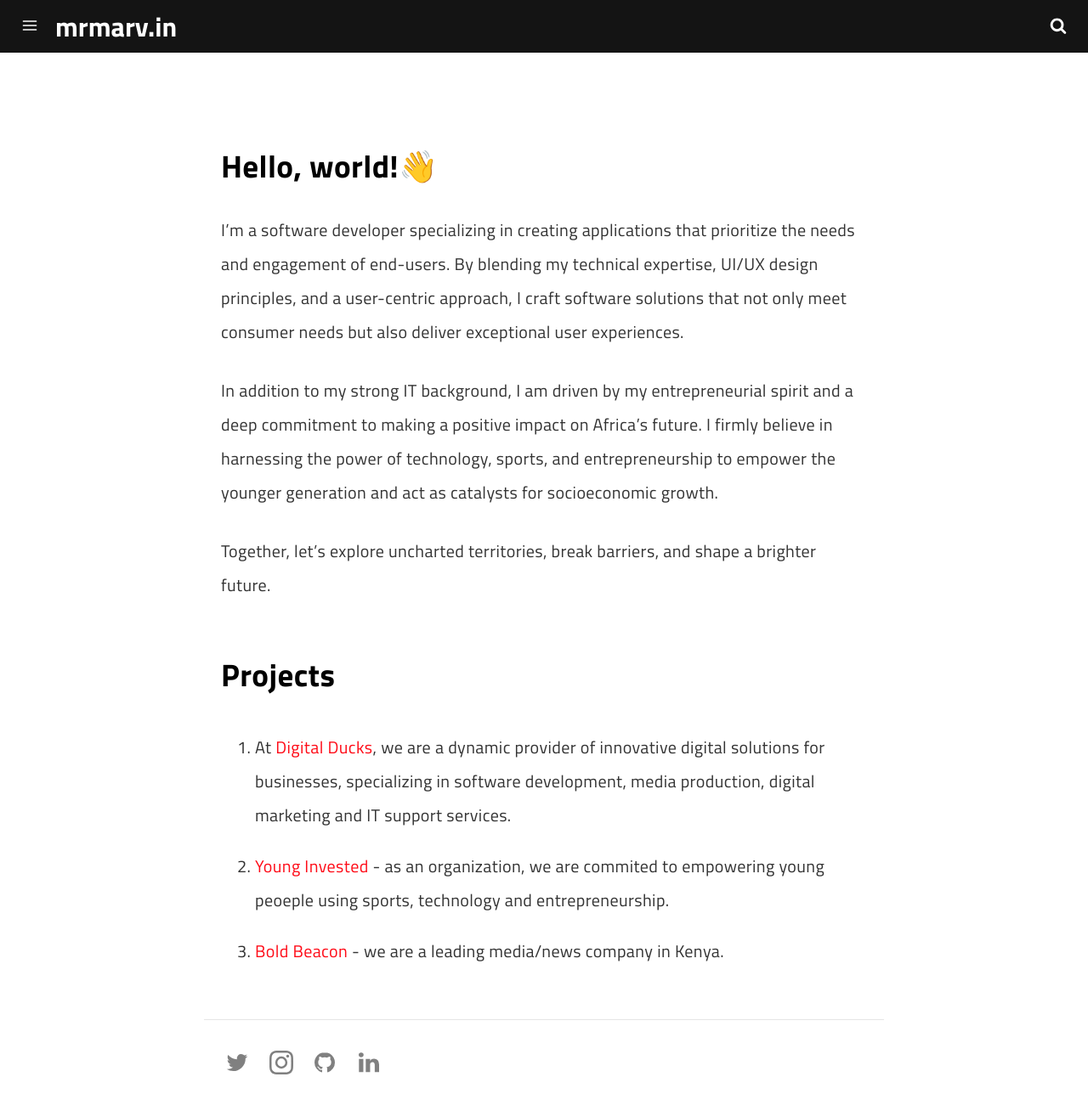
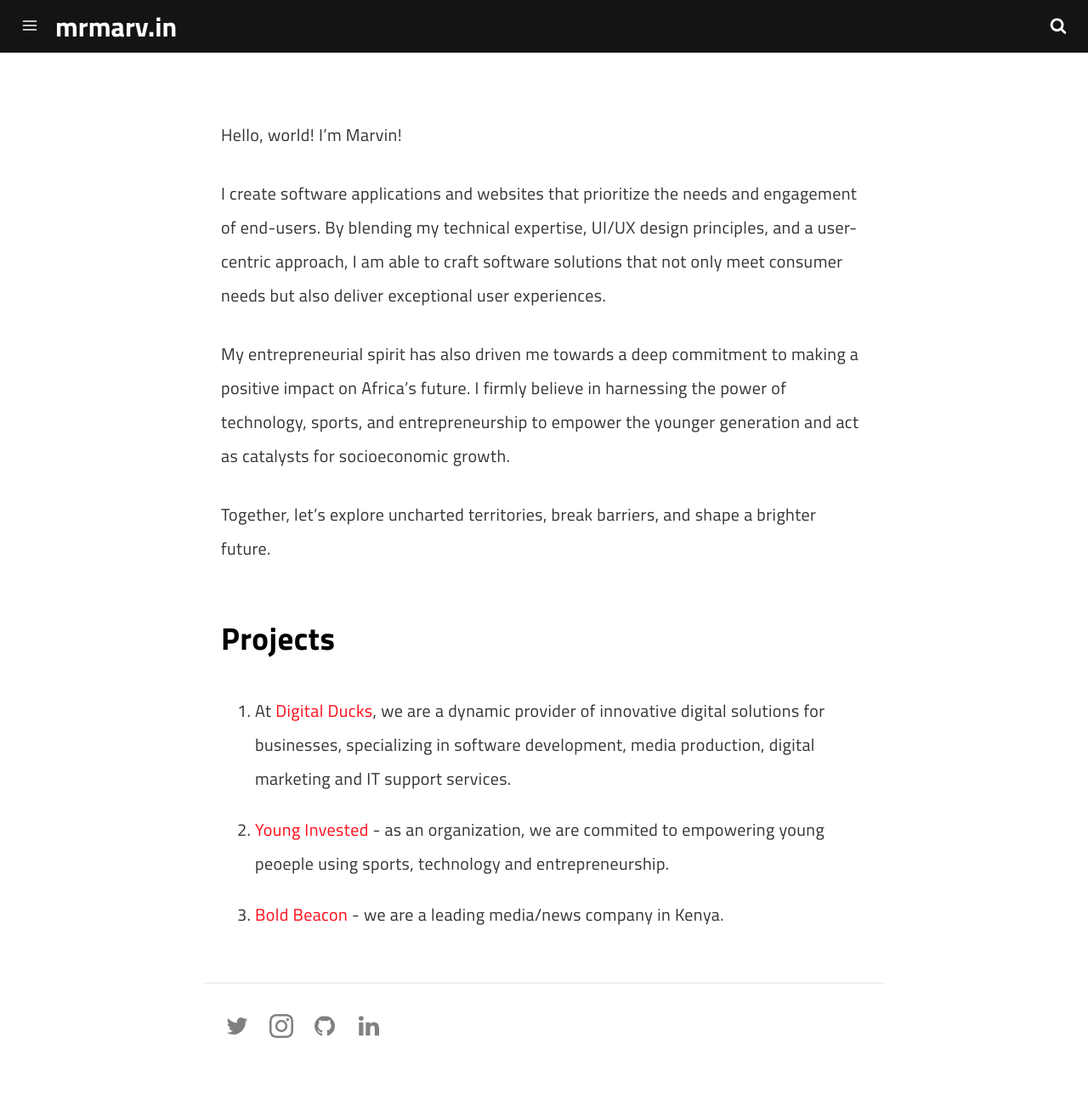
Before and after one commit to marv0/marv0.github.io, a Jekyll site: the page built from pages/about.md, in a window 1280 px wide and 1301 px high. Shown: the whole window at 85% size. Built offline with Jekyll 4.4.1, drawn with Linux system fonts in a browser that asks for light colours; a script that is not in the unit is left out.

Commit message:
Update about.md

```diff
--- a/pages/about.md
+++ b/pages/about.md
@@ -6,12 +6,11 @@ title: About
 description: Some description.
 permalink: /about/
 ---
+Hello, world! I'm Marvin!
 
-## Hello, world!👋
+I create software applications and websites that prioritize the needs and engagement of end-users. By blending my technical expertise, UI/UX design principles, and a user-centric approach, I am able to craft software solutions that not only meet consumer needs but also deliver exceptional user experiences.
 
-I'm a software developer specializing in creating applications that prioritize the needs and engagement of end-users. By blending my technical expertise, UI/UX design principles, and a user-centric approach, I craft software solutions that not only meet consumer needs but also deliver exceptional user experiences.
-
-In addition to my strong IT background, I am driven by my entrepreneurial spirit and a deep commitment to making a positive impact on Africa's future. I firmly believe in harnessing the power of technology, sports, and entrepreneurship to empower the younger generation and act as catalysts for socioeconomic growth.
+My entrepreneurial spirit has also driven me towards a deep commitment to making a positive impact on Africa's future. I firmly believe in harnessing the power of technology, sports, and entrepreneurship to empower the younger generation and act as catalysts for socioeconomic growth.
 
 Together, let's explore uncharted territories, break barriers, and shape a brighter future.
 
```
